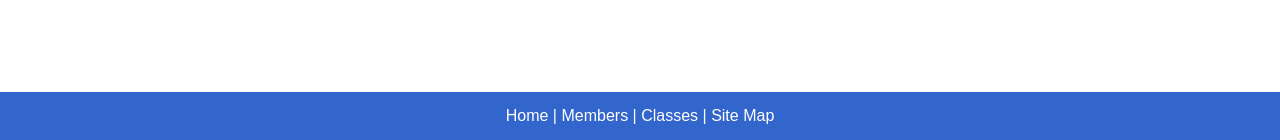
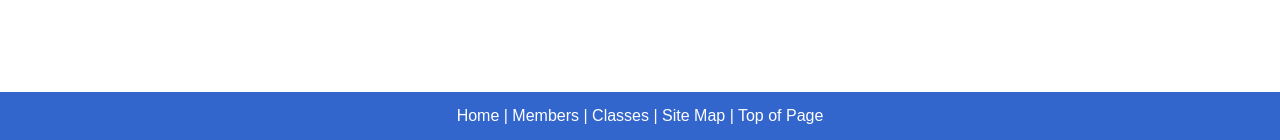
Before and after one commit to kevinmuldoon-github/gym-membership-system, a Flask app: page / in a window 1280 px wide. Shown: the part 971-1111 px from the top of the page. Run offline with Flask 2, Linux system fonts and the light colour scheme; some libraries are stand-ins or nearby versions; some web fonts are replaced.

Commit message:
Added link to top of page to footer

```diff
--- a/templates/base.html
+++ b/templates/base.html
@@ -11,6 +11,7 @@
     <title>The Amazing Gym - {{ title }}</title>
 </head>
 <body>
+    <a name="top"></a>
     <header>
         <div id="logo">
             <a href="/"><img src="/static/images/logo.png" alt="Amazing Gym Membership System" /></a>
@@ -36,7 +37,8 @@
         <a href="/">Home</a> |
         <a href="/members">Members</a> |
         <a href="/classes">Classes</a> |
-        <a href="/site-map">Site Map</a>
+        <a href="/site-map">Site Map</a> |
+        <a href="#top">Top of Page</a>
     </footer>
 
 </body>
```
